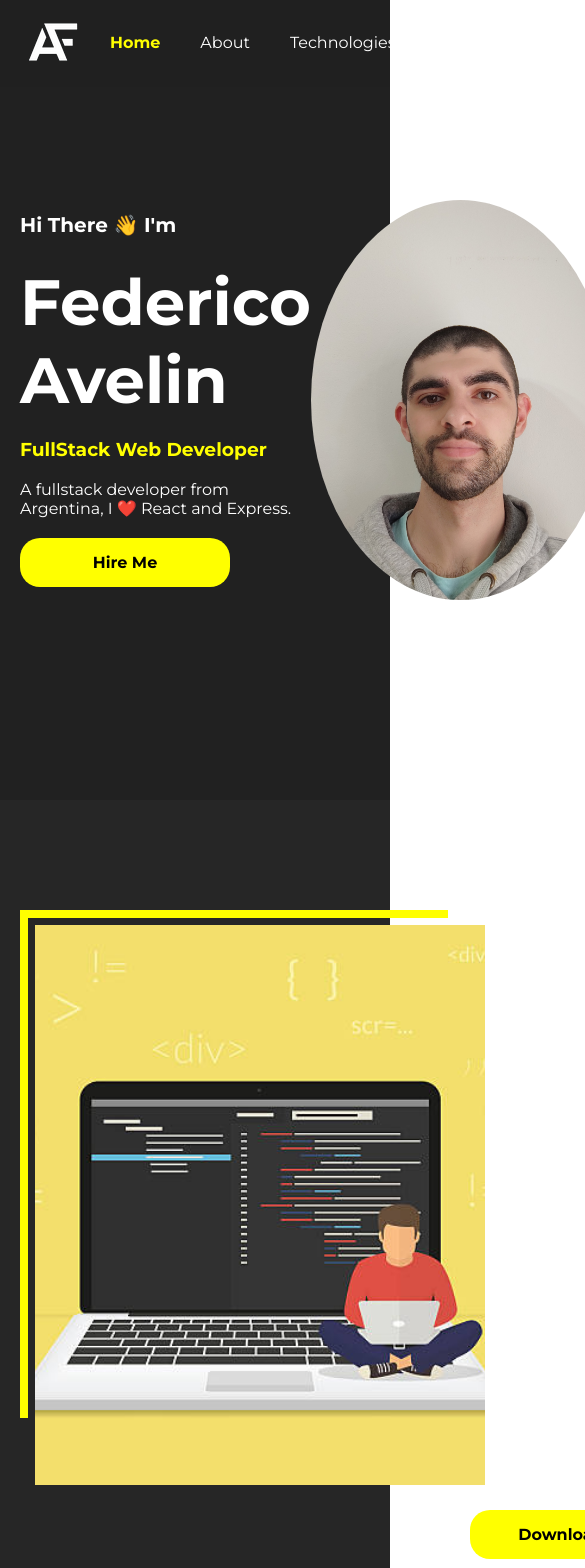
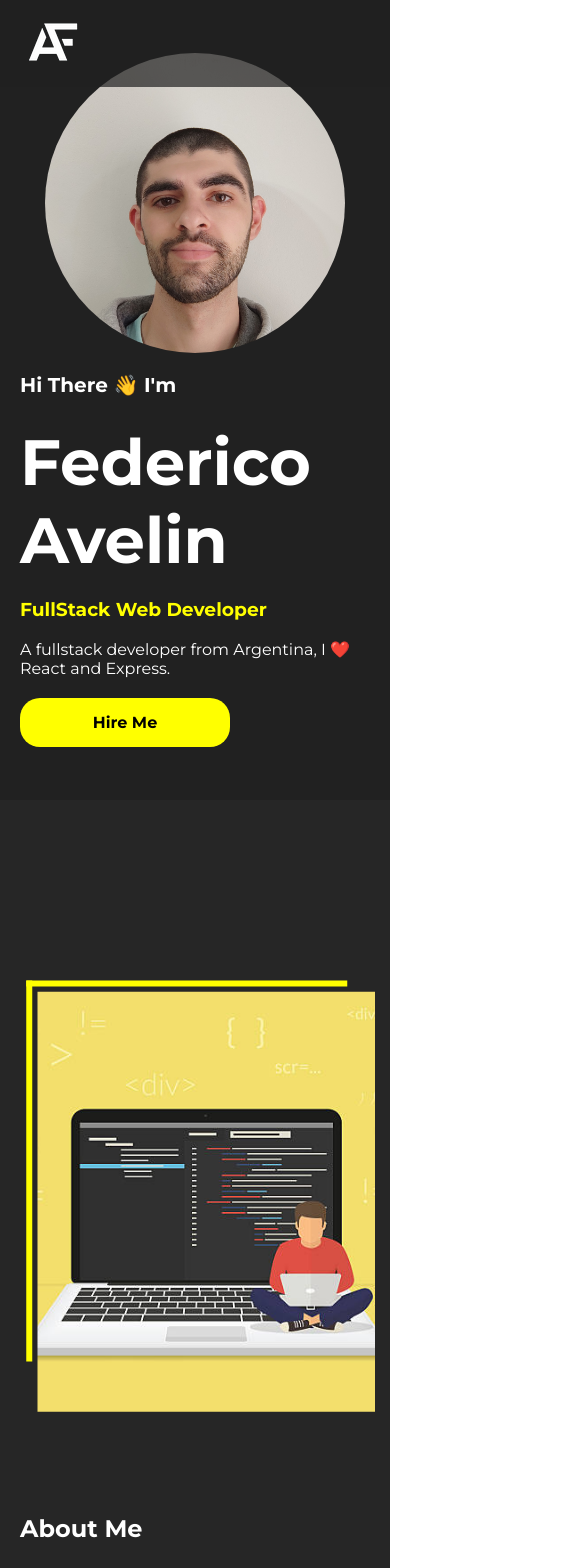
Before and after one commit to javiirigoyen/portfolio, a React (Create React App) app: page / in a window 390 px wide. Shown: the top 1568 px of the page, 585 px wide, since content can reach past the window. Built offline with nearby package versions, Linux system fonts and the light colour scheme.

Commit message:
responsive config

```diff
--- a/src/components/About/About.module.css
+++ b/src/components/About/About.module.css
@@ -63,3 +63,20 @@
   cursor: pointer;
   box-shadow: 0px 0px 5px 2px #f6f200;
 }
+
+@media screen and (max-width: 1020px) {
+  .container {
+    flex-direction: column;
+    justify-content: center;
+    align-items: center;
+  }
+
+  .info {
+    margin-top: 20px;
+    gap: 40px;
+  }
+
+  .img {
+    transform: scale(0.75);
+  }
+}
--- a/src/components/Contact/Contact.module.css
+++ b/src/components/Contact/Contact.module.css
@@ -21,3 +21,11 @@
 .group {
   display: flex;
 }
+
+@media screen and (max-width: 1300px) {
+  .group {
+    flex-wrap: wrap;
+    justify-content: center;
+    gap: 40px;
+  }
+}
--- a/src/components/Contact/Form/Form.module.css
+++ b/src/components/Contact/Form/Form.module.css
@@ -49,3 +49,10 @@
   cursor: pointer;
   box-shadow: 0px 0px 5px 2px #f6f200;
 }
+
+@media screen and (max-width: 1300px) {
+  .container {
+    width: 80%;
+    margin-right: auto;
+  }
+}
--- a/src/components/Contact/Info/Info.module.css
+++ b/src/components/Contact/Info/Info.module.css
@@ -27,3 +27,9 @@
 .button a:hover {
   text-decoration: underline;
 }
+
+@media screen and (max-width: 1300px) {
+  .container {
+    width: auto;
+  }
+}
--- a/src/components/Dots/Dots.module.css
+++ b/src/components/Dots/Dots.module.css
@@ -4,3 +4,9 @@
   filter: invert(1) sepia(1) saturate(25) hue-rotate(900deg) brightness(0.4)
     grayscale(100%);
 }
+
+@media screen and (max-width: 1560px) {
+  .container {
+    display: none;
+  }
+}
--- a/src/components/NavBar/NavBar.module.css
+++ b/src/components/NavBar/NavBar.module.css
@@ -1,5 +1,6 @@
 .nav {
   position: fixed;
+  top: 0;
   background-color: rgba(33, 33, 33, 0.7);
   width: 100%;
   z-index: 100;
@@ -38,3 +39,9 @@
 .item:hover ::after {
   width: 100%;
 }
+
+@media screen and (max-width: 640px) {
+  .buttons {
+    display: none;
+  }
+}
--- a/src/components/Projects/Projects.module.css
+++ b/src/components/Projects/Projects.module.css
@@ -21,5 +21,7 @@
 .items {
   display: flex;
   flex-wrap: wrap;
-  gap: 150px;
+  justify-content: center;
+  grid-column-gap: 150px;
+  row-gap: 40px;
 }
--- a/src/components/StartScreen/StartScreen.module.css
+++ b/src/components/StartScreen/StartScreen.module.css
@@ -51,3 +51,17 @@
 .info a {
   text-decoration: none;
 }
+
+@media screen and (max-width: 940px) {
+  .container {
+    flex-wrap: wrap;
+    flex-direction: column-reverse;
+    justify-content: center;
+    gap: 20px;
+  }
+
+  .container img {
+    width: 300px;
+    height: 300px;
+  }
+}
--- a/src/components/Technologies/Technologies.module.css
+++ b/src/components/Technologies/Technologies.module.css
@@ -38,3 +38,14 @@
   width: 100px;
   height: 100px;
 }
+
+@media screen and (max-width: 530px) {
+  .items {
+    grid-column-gap: 100px;
+  }
+
+  .technologies {
+    padding-left: 10px;
+    padding-right: 10px;
+  }
+}
```
